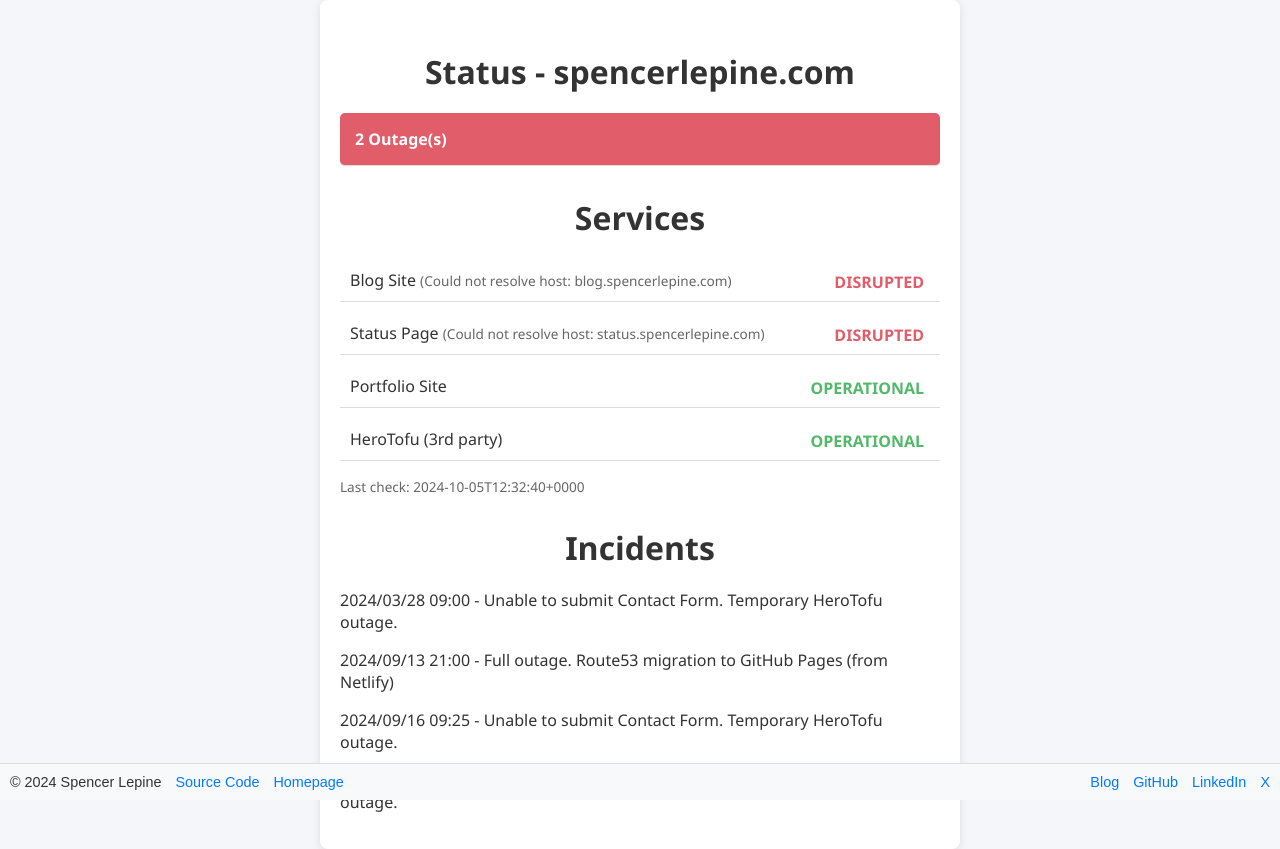
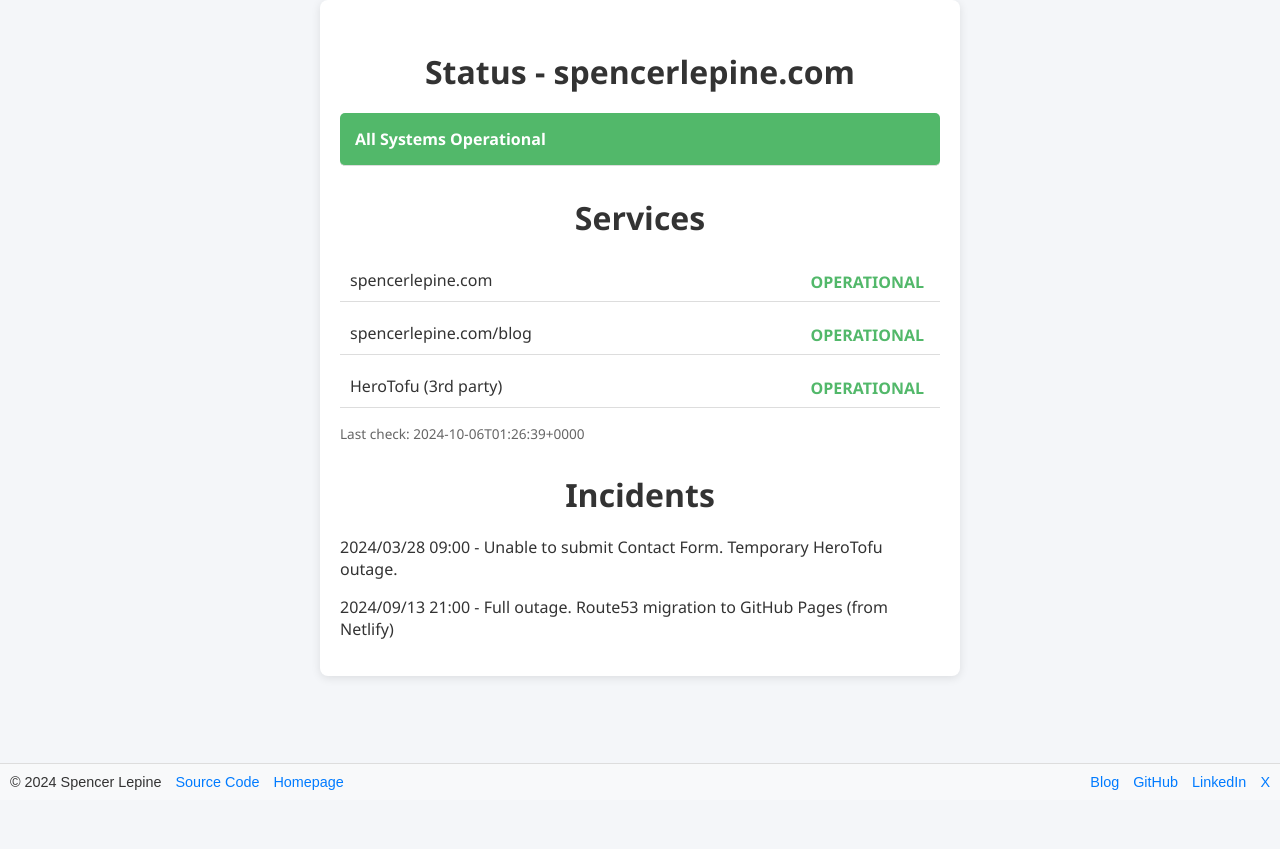
Before and after one commit to spencerlepine/status.spencerlepine.com, a plain HTML site: page index.html in a window 1280 px wide. After the commit the page ends 800 px from the top, so only its background shows below. Drawn offline with Linux system fonts and the light colour scheme.

Commit message:
[automated] add latest index.html status report

```diff
--- a/index.html
+++ b/index.html
@@ -134,21 +134,17 @@ footer a:hover {
 <body>
 <div class='container'>
 <h1>Status - spencerlepine.com</h1>
-<ul><li class='panel failed-bg'>2 Outage(s)</li></ul>
+<ul><li class='panel success-bg'>All Systems Operational</li></ul>
 <h1>Services</h1>
 <ul>
-<li>Blog Site <span class='small failed'>(Could not resolve host: blog.spencerlepine.com)</span><span class='status failed'>Disrupted</span></li>
-<li>Status Page <span class='small failed'>(Could not resolve host: status.spencerlepine.com)</span><span class='status failed'>Disrupted</span></li>
-<li>Portfolio Site <span class='status success'>Operational</span></li>
+<li>spencerlepine.com <span class='status success'>Operational</span></li>
+<li>spencerlepine.com/blog <span class='status success'>Operational</span></li>
 <li>HeroTofu (3rd party) <span class='status success'>Operational</span></li>
 </ul>
-<p class=small> Last check: 2024-10-05T12:32:40+0000</p>
+<p class=small> Last check: 2024-10-06T01:26:39+0000</p>
 <h1>Incidents</h1>
 <p>2024/03/28 09:00 - Unable to submit Contact Form. Temporary HeroTofu outage.</p>
-<p>2024/09/13 21:00 - Full outage. Route53 migration to GitHub Pages (from Netlify)</p>
-<p>2024/09/16 09:25 - Unable to submit Contact Form. Temporary HeroTofu outage.</p>
-<p>2024/09/23 09:25 - Unable to submit Contact Form. Temporary HeroTofu outage.</p>
-</div>
+<p>2024/09/13 21:00 - Full outage. Route53 migration to GitHub Pages (from Netlify)</p></div>
 </body>
 <footer style="position: fixed; bottom: 0; left: 0; width: -webkit-fill-available; display: flex; justify-content: space-between; padding: 10px; background-color: #f8f9fa; font-family: Arial, sans-serif;">
   <div>
```
